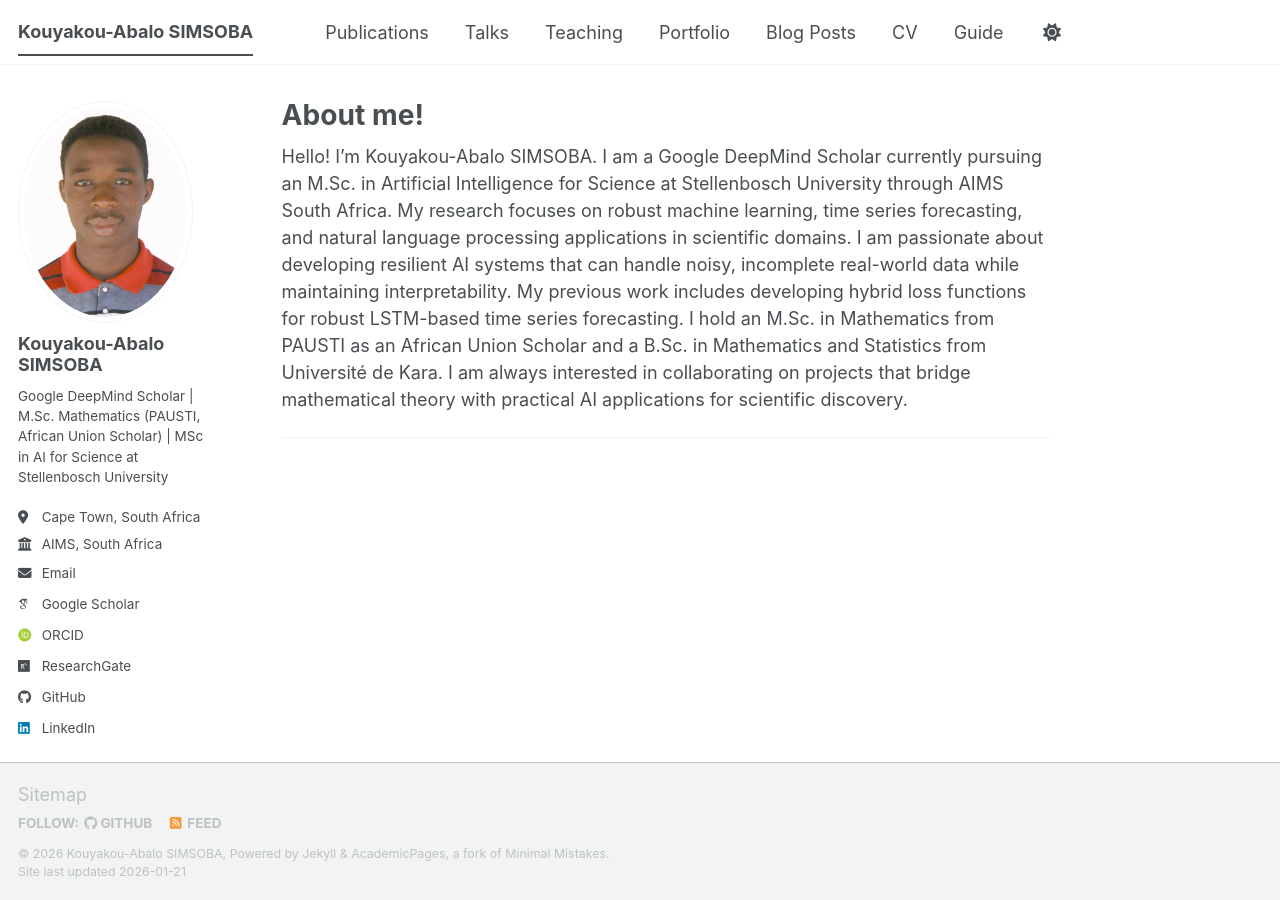
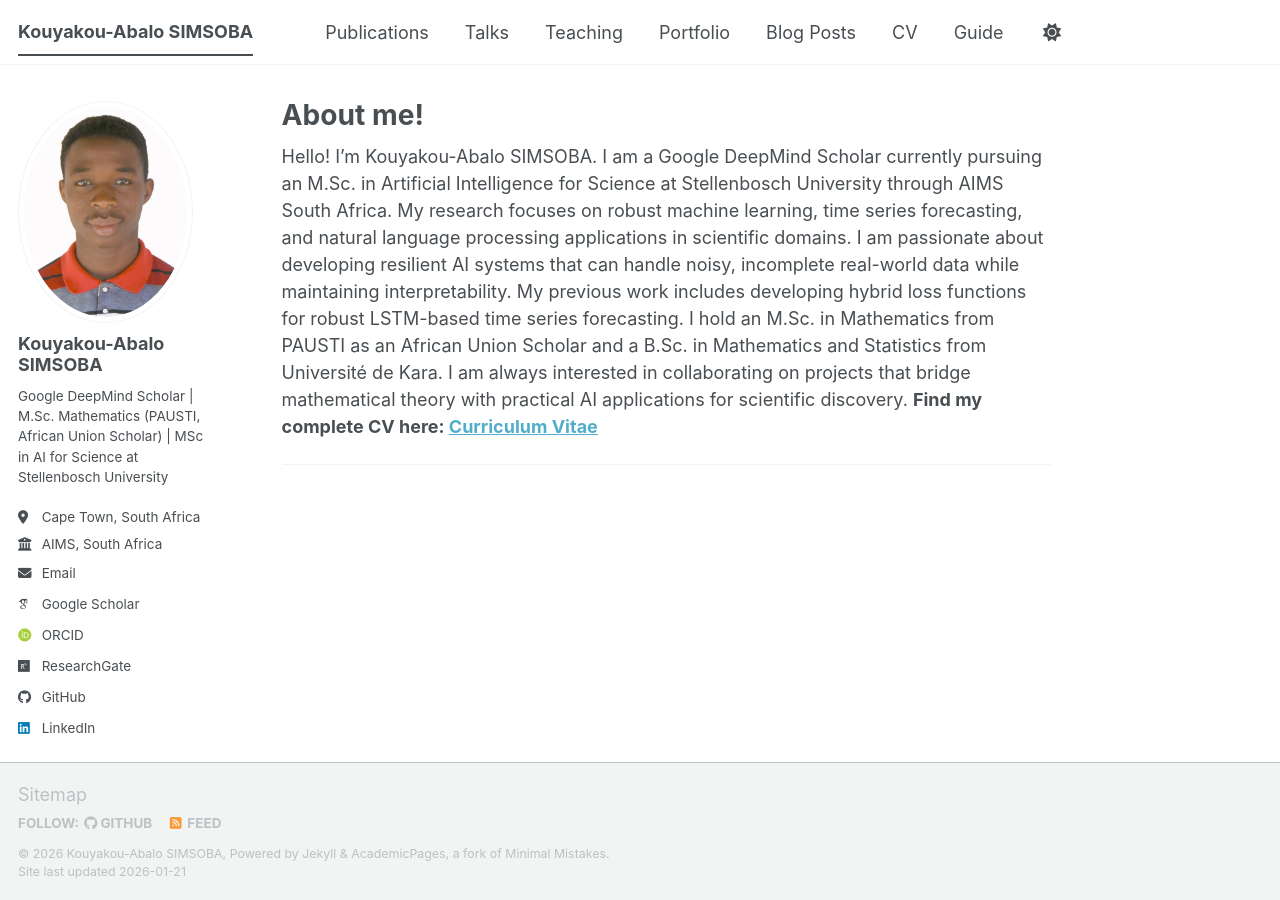
Before and after one commit to simsoba-research/simsoba-research.github.io, a Jekyll site: the page built from _pages/about.md, in a window 1280 px wide. Built offline with Jekyll 4.4.1, drawn with Linux system fonts in a browser that asks for light colours; some web fonts are replaced; a script bundle is joined from its source files by our own code; library files that are not in the unit come from our copies.

Commit message:
Update about.md

```diff
--- a/_pages/about.md
+++ b/_pages/about.md
@@ -8,5 +8,6 @@ redirect_from:
 ---
 
 Hello! I'm Kouyakou-Abalo SIMSOBA. I am a Google DeepMind Scholar currently pursuing an M.Sc. in Artificial Intelligence for Science at Stellenbosch University through AIMS South Africa. My research focuses on robust machine learning, time series forecasting, and natural language processing applications in scientific domains. I am passionate about developing resilient AI systems that can handle noisy, incomplete real-world data while maintaining interpretability. My previous work includes developing hybrid loss functions for robust LSTM-based time series forecasting. I hold an M.Sc. in Mathematics from PAUSTI as an African Union Scholar and a B.Sc. in Mathematics and Statistics from Université de Kara. I am always interested in collaborating on projects that bridge mathematical theory with practical AI applications for scientific discovery.
+**Find my complete CV here: [Curriculum Vitae](/cv/)**
 
 ---
```
